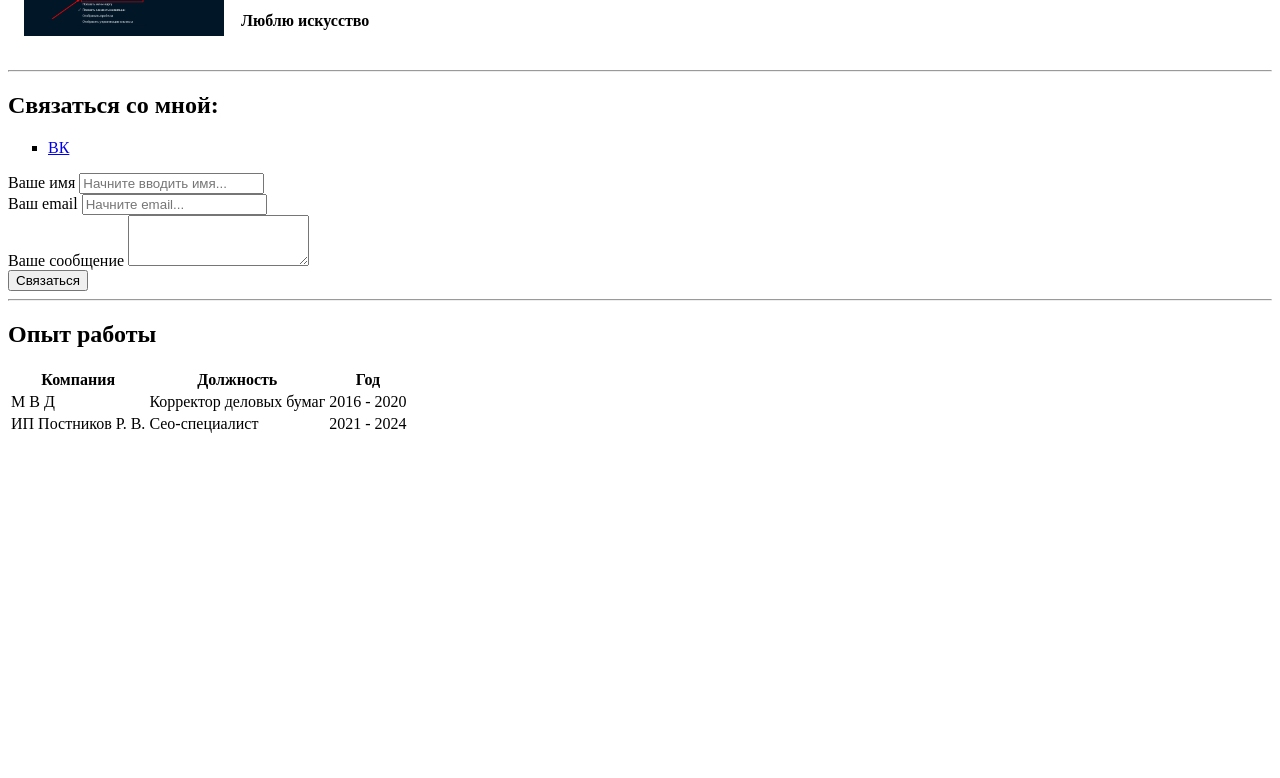
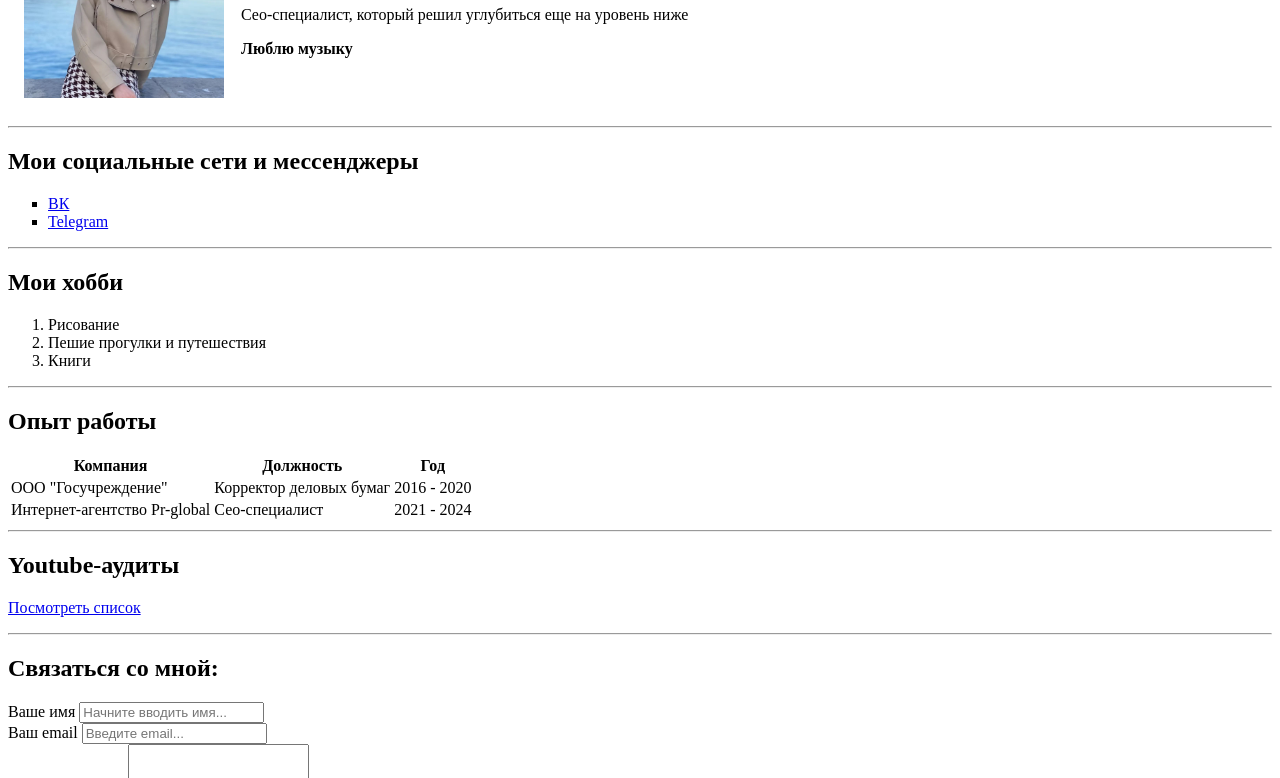
Before and after one commit to MaryAug/cv, a plain HTML site: page index.html in a window 1280 px wide. Shown: the part 126-904 px from the top of the page. Before the commit the page ends 800 px from the top, so only its background shows below. Drawn offline with Linux system fonts and the light colour scheme.

Commit message:
Create CV 2.0

```diff
--- a/index.html
+++ b/index.html
@@ -7,19 +7,61 @@
   <body>
     <table cellspacing="15">
         <tr>
-            <td><img src="5f.png" width="200" alt="скрин кода" /></td>
+            <td><img src="photo-me.jpg" width="200" alt="фотография девушки" /></td>
             <td><h1>Мартыненко Мария</h1>
                 <p>Сео-специалист, который решил углубиться еще на уровень ниже</p>
-                <p><strong>Люблю искусство</strong></p></td>
+                <p><strong>Люблю музыку</strong></p></td>
         </tr>
     </table>
 
     <hr>
 
+    <h2>Мои социальные сети и мессенджеры</h2>
+    <ul type="square">
+        <li><a href="https://vk.com/mart.mary" target="_blank">ВК</a></li>
+        <li><a href="https://t.me/MaryMartynenko" target="_blank">Telegram</a></li>
+    </ul>
+
+    <hr>
+
+    <h2>Мои хобби</h2>
+
+    <ol>
+        <li>Рисование</li>
+        <li>Пешие прогулки и путешествия</li>
+        <li>Книги</li>
+    </ol>
+
+    <hr>
+
+    <h2>Опыт работы</h2>
+    <table>
+        <tr>
+            <th>Компания</th>
+            <th>Должность</th>
+            <th>Год</th>
+        </tr>
+        <tr>
+          <td>ООО "Госучреждение"</td>
+          <td>Корректор деловых бумаг</td>
+          <td>2016 - 2020</td>
+        </tr>
+        <tr>
+            <td>Интернет-агентство Pr-global</td>
+            <td>Сео-специалист</td>
+            <td>2021 - 2024</td>
+        </tr>
+    </table>
+
+    <hr>
+
+    <h2>Youtube-аудиты</h2>
+
+    <p><a href="youtube.html">Посмотреть список</a></p>
+
+    <hr>
+
     <h2>Связаться со мной:</h2>
-    <ul type="square">
-      <li><a href="https://vk.com/feed" target="_blank">ВК</a></li>
-    </ul>
 
     <form>
         <label for="name">Ваше имя</label>
@@ -28,7 +70,7 @@
         <br>
 
         <label for="email">Ваш email</label>
-        <input type="text" id="email" placeholder="Начните email...">
+        <input type="text" id="email" placeholder="Введите email...">
 
         <br>
 
@@ -40,25 +82,6 @@
         <input type="submit" value="Связаться">
     </form>
 
-    <hr>
 
-    <h2>Опыт работы</h2>
-    <table>
-        <tr>
-            <th>Компания</th>
-            <th>Должность</th>
-            <th>Год</th>
-        </tr>
-        <tr>
-          <td>М В Д</td>
-          <td>Корректор деловых бумаг</td>
-          <td>2016 - 2020</td>
-        </tr>
-        <tr>
-            <td>ИП Постников Р. В.</td>
-            <td>Сео-специалист</td>
-            <td>2021 - 2024</td>
-        </tr>
-    </table>
   </body>
 </html>
```
Also changed, not shown: youtube.html (added, +14 -0 lines), photo-me.jpg (added).
